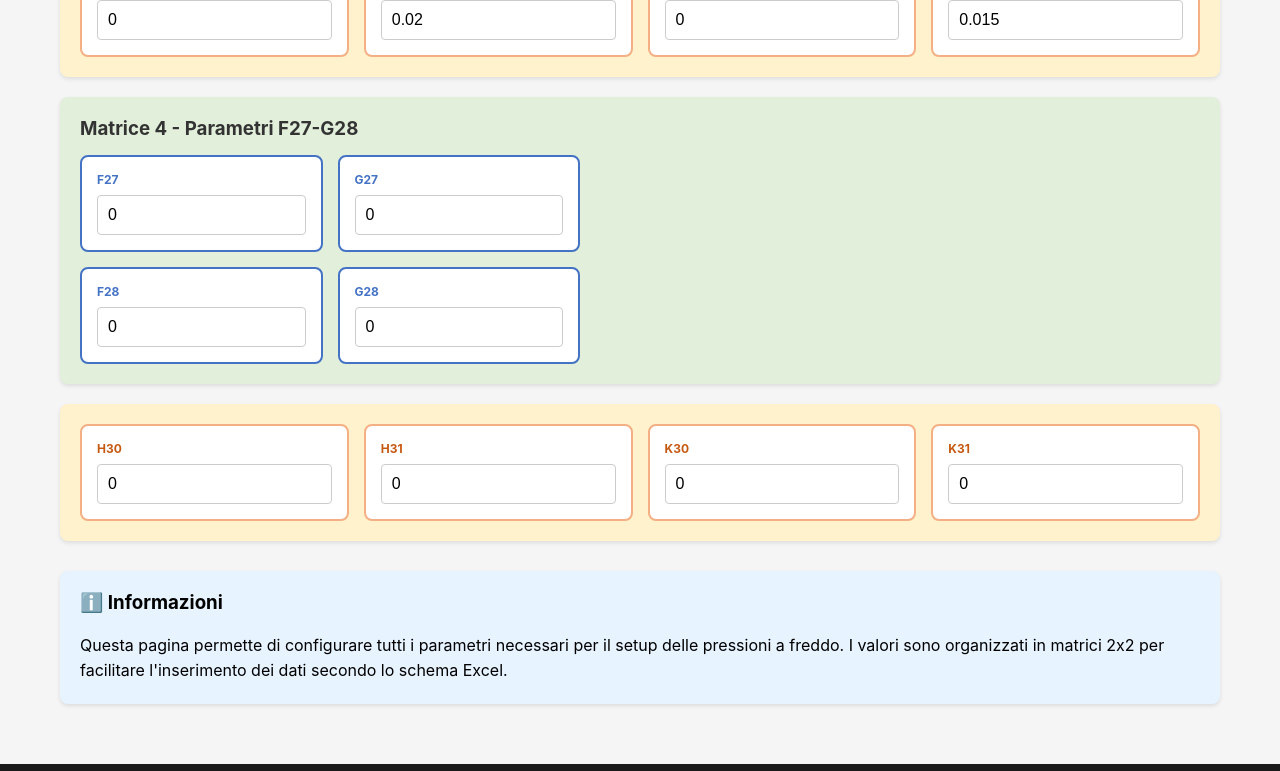
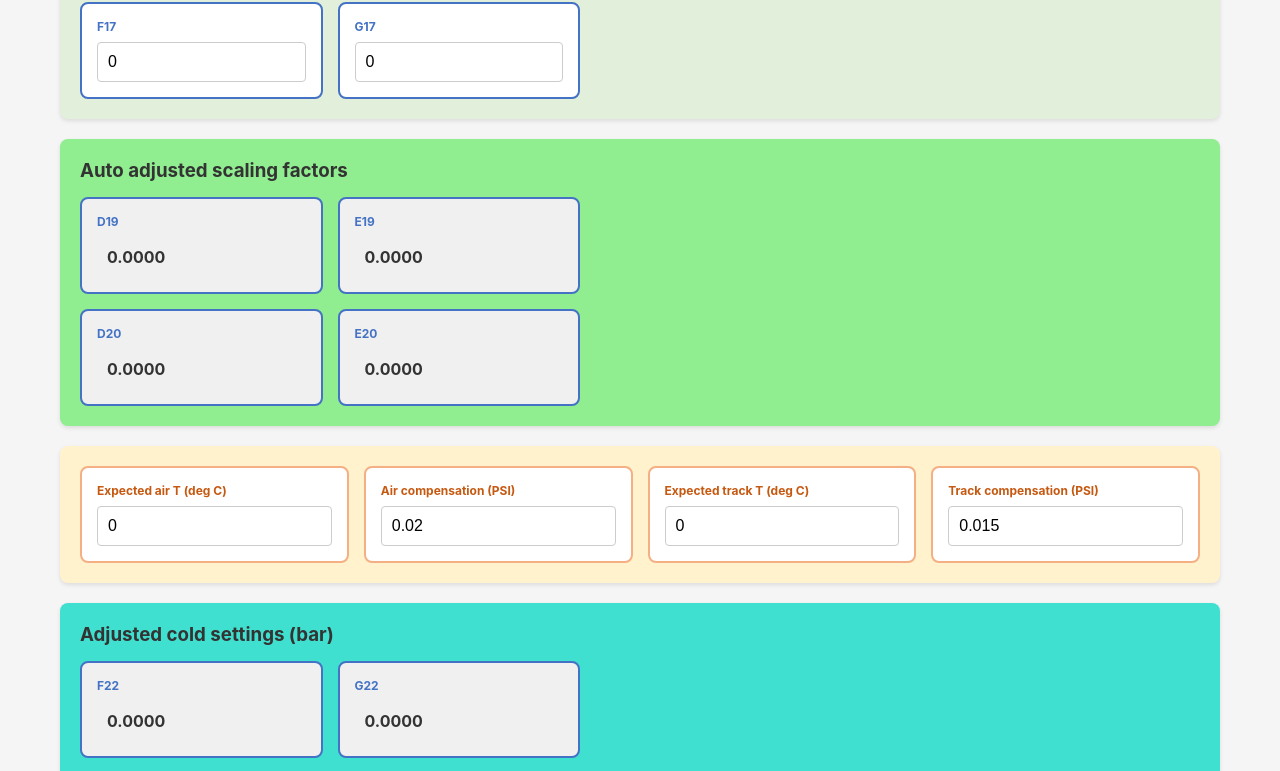
Before and after one commit to faustocedros-droid/trashbin, a React (Create React App) app in the folder frontend/: page /tire-pressure/setup in a window 1280 px wide. Shown: the part 1560-2331 px from the top of the page. Built offline with nearby package versions, Linux system fonts and the light colour scheme; no server answers; the HTML template or start-up script is replaced by a standard one.

Commit message:
Implement all TirePressureSetup changes with formulas and outputs
Co-authored-by: faustocedros-droid <235269918+faustocedros-droid@users.noreply.github.com>

```diff
--- a/frontend/src/pages/TirePressureSetup.tsx
+++ b/frontend/src/pages/TirePressureSetup.tsx
@@ -7,51 +7,70 @@ import React, { useState } from 'react';
  */
 
 interface SetupInputData {
-  // 2x2 Matrix 1: F7, G7, F8, G8
+  // 2x2 Matrix 1: F7, G7, F8, G8 - Target Hot Pressure
   F7: number;
   G7: number;
   F8: number;
   G8: number;
 
-  // Individual inputs
+  // 2x2 Matrix: D10, E10, D11, E11 - Initial scaling factors
   D10: number;
   E10: number;
   D11: number;
   E11: number;
 
-  // 2x2 Matrix 2: F13, G13, F14, G14
+  // 2x2 Matrix 2: F13, G13, F14, G14 - Initial cold settings
   F13: number;
   G13: number;
   F14: number;
   G14: number;
 
   // Individual inputs
-  H13: number;
-  H16: number;
+  H13: number;  // Running Ambient Temp
+  H16: number;  // Running Track Temp
 
-  // 2x2 Matrix 3: F16, G16, F17, G17
+  // 2x2 Matrix 3: F16, G16, F17, G17 - Test Run-Hot Results
   F16: number;
   G16: number;
   F17: number;
   G17: number;
 
   // Individual inputs
-  H22: number;
-  K22: number;
-  H23: number;
-  K23: number;
+  H22: number;  // Expected air T
+  K22: number;  // Air compensation
+  H23: number;  // Expected track T
+  K23: number;  // Track compensation
 
-  // 2x2 Matrix 4: F27, G27, F28, G28
+  // 2x2 Matrix 4: F27, G27, F28, G28 - New TGT Hot pressure
   F27: number;
   G27: number;
   F28: number;
   G28: number;
 
   // Individual inputs
-  H30: number;
-  H31: number;
-  K30: number;
-  K31: number;
+  H30: number;  // Expected air T
+  H31: number;  // Expected track T
+  K30: number;  // Air compensation
+  K31: number;  // Track compensation
+}
+
+interface CalculatedOutputs {
+  // Calculated values
+  D7: number; D8: number; E7: number; E8: number;
+  D13: number; D14: number; E13: number; E14: number;
+  D16: number; D17: number; E16: number; E17: number;
+  D19: number; D20: number; E19: number; E20: number;
+  D22: number; D23: number; E22: number; E23: number;
+  F22: number; F23: number; G22: number; G23: number;
+  D27: number; D28: number; E27: number; E28: number;
+  D30: number; D31: number; E30: number; E31: number;
+  F30: number; F31: number; G30: number; G31: number;
+  N8: number; O8: number; N9: number; O9: number;
+  N10: number; O10: number; N11: number; O11: number;
+  N14: number; O14: number; N15: number; O15: number;
+  N17: number; O17: number; N18: number; O18: number;
+  L17: number; M17: number; L18: number; M18: number;
+  L14: number; M14: number; L15: number; M15: number;
 }
 
 function TirePressureSetup() {
@@ -109,6 +128,111 @@ function TirePressureSetup() {
       [field]: value,
     });
   };
+
+  // Calculate all outputs based on formulas
+  const calculateOutputs = (): CalculatedOutputs => {
+    const i = inputData;
+
+    // Placeholder values for L14, M14, L15, M15 (not specified in requirements)
+    const L14 = 0, M14 = 0, L15 = 0, M15 = 0;
+
+    // Convert bar to PSI (F7-G8 to D7-E8)
+    const D7 = i.F7 * 14.504;
+    const E7 = i.G7 * 14.504;
+    const D8 = i.F8 * 14.504;
+    const E8 = i.G8 * 14.504;
+
+    // Ratio calculations
+    const N8 = 22/17;
+    const O8 = 29/22;
+    const N9 = 24/20;
+    const O9 = 32/26;
+    const N10 = 28/23;
+    const O10 = 40/27;
+    const N11 = 37/27;
+    const O11 = 40/35;
+
+    // Convert bar to PSI (F13-G14 to D13-E14)
+    const D13 = i.F13 * 14.504;
+    const E13 = i.G13 * 14.504;
+    const D14 = i.F14 * 14.504;
+    const E14 = i.G14 * 14.504;
+
+    const N14 = L14 * 14.504;
+    const O14 = M14 * 14.504;
+    const N15 = L15 * 14.504;
+    const O15 = M15 * 14.504;
+
+    // Convert bar to PSI (F16-G17 to D16-E17)
+    const D16 = i.F16 * 14.504;
+    const E16 = i.G16 * 14.504;
+    const D17 = i.F17 * 14.504;
+    const E17 = i.G17 * 14.504;
+
+    // N17, O17, N18, O18 (placeholders - not specified)
+    const N17 = 0, O17 = 0, N18 = 0, O18 = 0;
+
+    const L17 = N17 / 14.504;
+    const M17 = O17 / 14.504;
+    const L18 = N18 / 14.504;
+    const M18 = O18 / 14.504;
+
+    // Auto adjusted scaling factors (D19-E20)
+    const D19 = D13 !== 0 ? D16 / D13 : 0;
+    const E19 = E13 !== 0 ? E16 / E13 : 0;
+    const D20 = D14 !== 0 ? D17 / D14 : 0;
+    const E20 = E14 !== 0 ? E17 / E14 : 0;
+
+    // Adjusted cold settings PSI (D22-E23)
+    const D22 = D19 !== 0 ? (D7 / D19) - i.K22 * (i.H22 - i.H13) - i.K23 * (i.H23 - i.H16) : 0;
+    const E22 = E19 !== 0 ? (E7 / E19) - i.K22 * (i.H22 - i.H13) - i.K23 * (i.H23 - i.H16) : 0;
+    const D23 = D20 !== 0 ? (D8 / D20) + i.K22 * (i.H22 - i.H13) + i.K23 : 0;
+    const E23 = E20 !== 0 ? (E8 / E20) - i.K22 * (i.H22 - i.H13) - i.K23 * (i.H23 - i.H16) : 0;
+
+    // Convert PSI to bar (D22-E23 to F22-G23)
+    const F22 = D22 / 14.504;
+    const G22 = E22 / 14.504;
+    const F23 = D23 / 14.504;
+    const G23 = E23 / 14.504;
+
+    // Convert bar to PSI (F27-G28 to D27-E28)
+    const D27 = i.F27 * 14.5038;
+    const E27 = i.G27 * 14.5038;
+    const D28 = i.F28 * 14.5038;
+    const E28 = i.F28 * 14.5038;  // Note: uses F28 twice as per formula
+
+    // New adjusted cold settings PSI (D30-E31)
+    const D30 = D19 !== 0 ? (D27 / D19) - i.K22 * (i.H30 - i.H13) - i.K23 * (i.H31 - i.H16) : 0;
+    const E30 = E19 !== 0 ? (E27 / E19) - i.K22 * (i.H30 - i.H13) - i.K23 * (i.H31 - i.H16) : 0;
+    const D31 = D20 !== 0 ? (D28 / D20) - i.K22 * (i.H30 - i.H13) - i.K23 * (i.H31 - i.H16) : 0;
+    const E31 = E20 !== 0 ? (E28 / E20) - i.K22 * (i.H30 - i.H13) - i.K23 * (i.H31 - i.H16) : 0;
+
+    // Convert PSI to bar (D30-E31 to F30-G31)
+    const F30 = D30 / 14.5038;
+    const G30 = E30 / 14.5038;
+    const F31 = D31 / 14.5038;
+    const G31 = E31 / 14.5038;
+
+    return {
+      D7, D8, E7, E8,
+      D13, D14, E13, E14,
+      D16, D17, E16, E17,
+      D19, D20, E19, E20,
+      D22, D23, E22, E23,
+      F22, F23, G22, G23,
+      D27, D28, E27, E28,
+      D30, D31, E30, E31,
+      F30, F31, G30, G31,
+      N8, O8, N9, O9,
+      N10, O10, N11, O11,
+      N14, O14, N15, O15,
+      N17, O17, N18, O18,
+      L17, M17, L18, M18,
+      L14, M14, L15, M15
+    };
+  };
+
+  const outputs = calculateOutputs();
 
   // Render a 2x2 matrix component
   const renderMatrix = (
@@ -296,6 +420,128 @@ function TirePressureSetup() {
     );
   };
 
+  // Render output matrix (read-only display)
+  const renderOutputMatrix = (
+    title: string,
+    topLeft: number,
+    topRight: number,
+    bottomLeft: number,
+    bottomRight: number,
+    labels: [string, string, string, string],
+    backgroundColor: string = '#E2EFDA'
+  ) => {
+    return (
+      <div className="card" style={{ marginBottom: '20px', padding: '20px', backgroundColor }}>
+        <h3 style={{ marginTop: 0, marginBottom: '15px', color: '#333' }}>{title}</h3>
+        <div style={{ display: 'grid', gridTemplateColumns: '1fr 1fr', gap: '15px', maxWidth: '500px' }}>
+          {/* Top Left */}
+          <div style={{
+            padding: '15px',
+            backgroundColor: '#f0f0f0',
+            borderRadius: '8px',
+            border: '2px solid #4472C4'
+          }}>
+            <label style={{
+              fontSize: '12px',
+              fontWeight: 'bold',
+              display: 'block',
+              marginBottom: '8px',
+              color: '#4472C4'
+            }}>
+              {labels[0]}
+            </label>
+            <div style={{
+              padding: '10px',
+              fontSize: '16px',
+              fontWeight: 'bold',
+              color: '#333'
+            }}>
+              {topLeft.toFixed(4)}
+            </div>
+          </div>
+
+          {/* Top Right */}
+          <div style={{
+            padding: '15px',
+            backgroundColor: '#f0f0f0',
+            borderRadius: '8px',
+            border: '2px solid #4472C4'
+          }}>
+            <label style={{
+              fontSize: '12px',
+              fontWeight: 'bold',
+              display: 'block',
+              marginBottom: '8px',
+              color: '#4472C4'
+            }}>
+              {labels[1]}
+            </label>
+            <div style={{
+              padding: '10px',
+              fontSize: '16px',
+              fontWeight: 'bold',
+              color: '#333'
+            }}>
+              {topRight.toFixed(4)}
+            </div>
+          </div>
+
+          {/* Bottom Left */}
+          <div style={{
+            padding: '15px',
+            backgroundColor: '#f0f0f0',
+            borderRadius: '8px',
+            border: '2px solid #4472C4'
+          }}>
+            <label style={{
+              fontSize: '12px',
+              fontWeight: 'bold',
+              display: 'block',
+              marginBottom: '8px',
+              color: '#4472C4'
+            }}>
+              {labels[2]}
+            </label>
+            <div style={{
+              padding: '10px',
+              fontSize: '16px',
+              fontWeight: 'bold',
+              color: '#333'
+            }}>
+              {bottomLeft.toFixed(4)}
+            </div>
+          </div>
+
+          {/* Bottom Right */}
+          <div style={{
+            padding: '15px',
+            backgroundColor: '#f0f0f0',
+            borderRadius: '8px',
+            border: '2px solid #4472C4'
+          }}>
+            <label style={{
+              fontSize: '12px',
+              fontWeight: 'bold',
+              display: 'block',
+              marginBottom: '8px',
+              color: '#4472C4'
+            }}>
+              {labels[3]}
+            </label>
+            <div style={{
+              padding: '10px',
+              fontSize: '16px',
+              fontWeight: 'bold',
+              color: '#333'
+            }}>
+              {bottomRight.toFixed(4)}
+            </div>
+          </div>
+        </div>
+      </div>
+    );
+  };
+
   return (
     <div className="container" style={{ paddingTop: '40px' }}>
       <h1>🏎️ Cold Tire Pressure Setup</h1>
@@ -303,55 +549,75 @@ function TirePressureSetup() {
         Configurazione parametri per il setup delle pressioni a freddo
       </p>
 
-      {/* Matrix 1: F7, G7, F8, G8 */}
+      <h2 style={{ color: '#2c5282', marginTop: '30px', marginBottom: '20px' }}>
+        📥 Tire cold pressure setup
+      </h2>
+
+      {/* Matrix 1: F7, G7, F8, G8 - Target Hot Pressure (bar) - ORANGE background */}
       {renderMatrix(
-        'Matrice 1 - Parametri F7-G8',
+        'Target Hot Pressure (bar)',
         'F7', 'G7', 'F8', 'G8',
         ['F7', 'G7', 'F8', 'G8'],
-        '#E2EFDA'
+        '#FFA500'  // Orange
       )}
 
-      {/* Individual inputs: D10, E10, D11, E11 */}
-      {renderInputRow([
-        { key: 'D10', label: 'D10' },
-        { key: 'E10', label: 'E10' },
-        { key: 'D11', label: 'D11' },
-        { key: 'E11', label: 'E11' },
-      ], '#FFF2CC')}
+      {/* Matrix: D10, E10, D11, E11 - initial scaling factors - GREEN background */}
+      {renderMatrix(
+        'initial scaling factors',
+        'D10', 'E10', 'D11', 'E11',
+        ['D10', 'E10', 'D11', 'E11'],
+        '#90EE90'  // Green
+      )}
 
-      {/* Matrix 2: F13, G13, F14, G14 */}
+      {/* Matrix 2: F13, G13, F14, G14 - initial cold settings - TURQUOISE background */}
       {renderMatrix(
-        'Matrice 2 - Parametri F13-G14',
+        'initial cold settings',
         'F13', 'G13', 'F14', 'G14',
         ['F13', 'G13', 'F14', 'G14'],
-        '#E2EFDA'
+        '#40E0D0'  // Turquoise
       )}
 
       {/* Individual inputs: H13, H16 */}
       {renderInputRow([
-        { key: 'H13', label: 'H13' },
-        { key: 'H16', label: 'H16' },
+        { key: 'H13', label: 'Running Ambient Temp (deg C)' },
+        { key: 'H16', label: 'Running Track Temp (deg C)' },
       ], '#FFF2CC')}
 
-      {/* Matrix 3: F16, G16, F17, G17 */}
+      {/* Matrix 3: F16, G16, F17, G17 - Test Run-Hot Results */}
       {renderMatrix(
-        'Matrice 3 - Parametri F16-G17',
+        'Test Run-Hot Results',
         'F16', 'G16', 'F17', 'G17',
         ['F16', 'G16', 'F17', 'G17'],
         '#E2EFDA'
       )}
 
+      {/* OUTPUT: Auto adjusted scaling factors - GREEN background */}
+      {renderOutputMatrix(
+        'Auto adjusted scaling factors',
+        outputs.D19, outputs.E19, outputs.D20, outputs.E20,
+        ['D19', 'E19', 'D20', 'E20'],
+        '#90EE90'  // Green
+      )}
+
       {/* Individual inputs: H22, K22, H23, K23 */}
       {renderInputRow([
-        { key: 'H22', label: 'H22' },
-        { key: 'K22', label: 'K22' },
-        { key: 'H23', label: 'H23' },
-        { key: 'K23', label: 'K23' },
+        { key: 'H22', label: 'Expected air T (deg C)' },
+        { key: 'K22', label: 'Air compensation (PSI)' },
+        { key: 'H23', label: 'Expected track T (deg C)' },
+        { key: 'K23', label: 'Track compensation (PSI)' },
       ], '#FFF2CC')}
 
-      {/* Matrix 4: F27, G27, F28, G28 */}
+      {/* OUTPUT: Adjusted cold settings (bar) - TURQUOISE background */}
+      {renderOutputMatrix(
+        'Adjusted cold settings (bar)',
+        outputs.F22, outputs.G22, outputs.F23, outputs.G23,
+        ['F22', 'G22', 'F23', 'G23'],
+        '#40E0D0'  // Turquoise
+      )}
+
+      {/* Matrix 4: F27, G27, F28, G28 - New TGT Hot pressure */}
       {renderMatrix(
-        'Matrice 4 - Parametri F27-G28',
+        'New TGT Hot pressure',
         'F27', 'G27', 'F28', 'G28',
         ['F27', 'G27', 'F28', 'G28'],
         '#E2EFDA'
@@ -359,17 +625,26 @@ function TirePressureSetup() {
 
       {/* Individual inputs: H30, H31, K30, K31 */}
       {renderInputRow([
-        { key: 'H30', label: 'H30' },
-        { key: 'H31', label: 'H31' },
-        { key: 'K30', label: 'K30' },
-        { key: 'K31', label: 'K31' },
+        { key: 'H30', label: 'Expected air T (deg C)' },
+        { key: 'H31', label: 'Expected track T (deg C)' },
+        { key: 'K30', label: 'Air compensation (PSI)' },
+        { key: 'K31', label: 'Track compensation (PSI)' },
       ], '#FFF2CC')}
+
+      {/* OUTPUT: New adj. cold settings (bar) - TURQUOISE background */}
+      {renderOutputMatrix(
+        'New adj. cold settings (bar)',
+        outputs.F30, outputs.G30, outputs.F31, outputs.G31,
+        ['F30', 'G30', 'F31', 'G31'],
+        '#40E0D0'  // Turquoise
+      )}
 
       <div className="card" style={{ marginTop: '30px', backgroundColor: '#e7f3ff', padding: '20px' }}>
         <h3 style={{ marginTop: 0 }}>ℹ️ Informazioni</h3>
         <p style={{ lineHeight: '1.6', marginBottom: 0 }}>
           Questa pagina permette di configurare tutti i parametri necessari per il setup delle pressioni a freddo.
           I valori sono organizzati in matrici 2x2 per facilitare l'inserimento dei dati secondo lo schema Excel.
+          Le matrici di output mostrano i risultati calcolati automaticamente in base alle formule implementate.
         </p>
       </div>
     </div>
```
